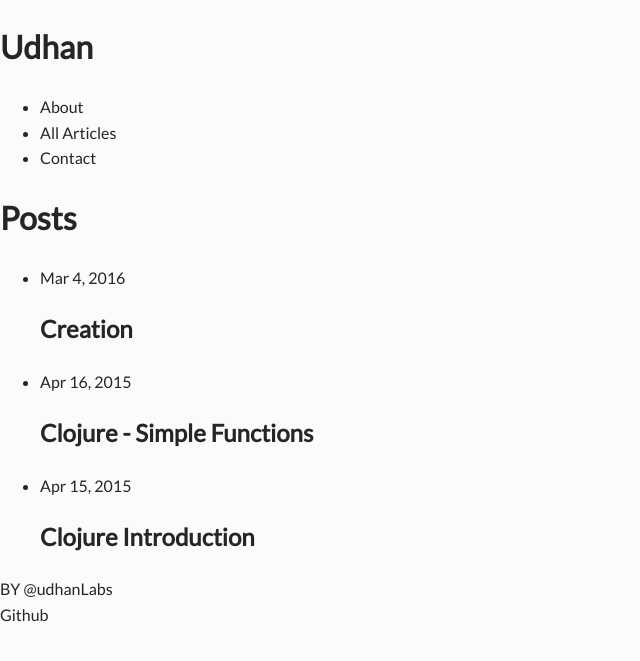
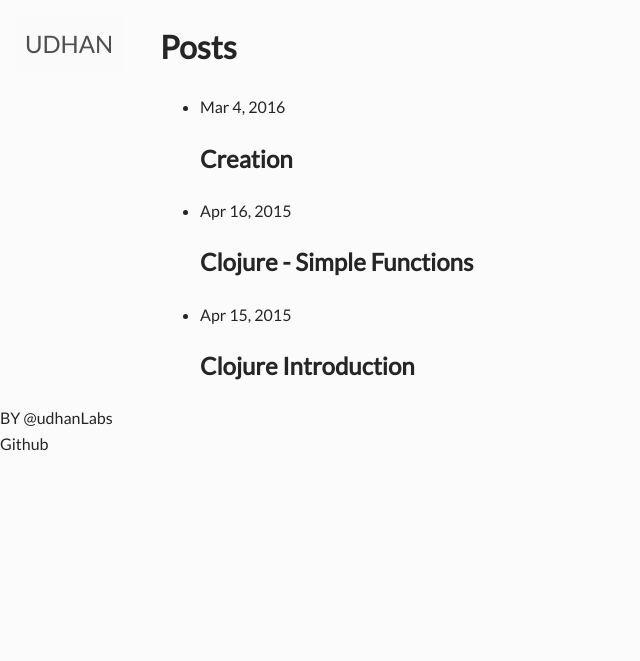
Before and after one commit to udhan/udhan, a Jekyll site: the page built from index.html, in a window 1280 px wide. Shown: the top 661 px of the page, without its empty margins (0-640 px from the left). Built offline with Jekyll 4.4.1, drawn with Linux system fonts in a browser that asks for light colours.

Commit message:
Basic topbar styling and moved content to center.
logo is fixed on top left corner
navigation bar is hidden for now until it makes sense to add something there

```diff
--- a/_layouts/default.html
+++ b/_layouts/default.html
@@ -8,7 +8,9 @@
   </head>
   <body>
       <header>
-        <h1><a href="{{site.url}}" title="Udhan">{{site.title}}</a></h1>
+        <div class="logo">
+          <a href="{{site.url}}" title="Udhan">{{site.title}}</a>
+        </div>
         {% include nav.html %}
       </header>
     <div class="container">
--- a/css/main.css
+++ b/css/main.css
@@ -20,6 +20,24 @@ body {
     color: #252525
 }
 
+.container {
+    width: 96rem;
+    margin:auto;
+}
+
+header .logo{
+    opacity: 0.8;
+    position: fixed;
+    left:15px;
+    top: 15px;
+    transition: opacity 0.3s ease 0s;
+    text-transform:uppercase;
+    padding:10px;
+    background: #fbfbfb;
+    color: #252525;
+    font-size: 2.4rem;
+}
+
 a {
     text-decoration:none;
     color: #252525
@@ -37,3 +55,7 @@ a:hover {
 .dim {
     color: #686868;
 }
+
+nav {
+    display:none;
+}
```
